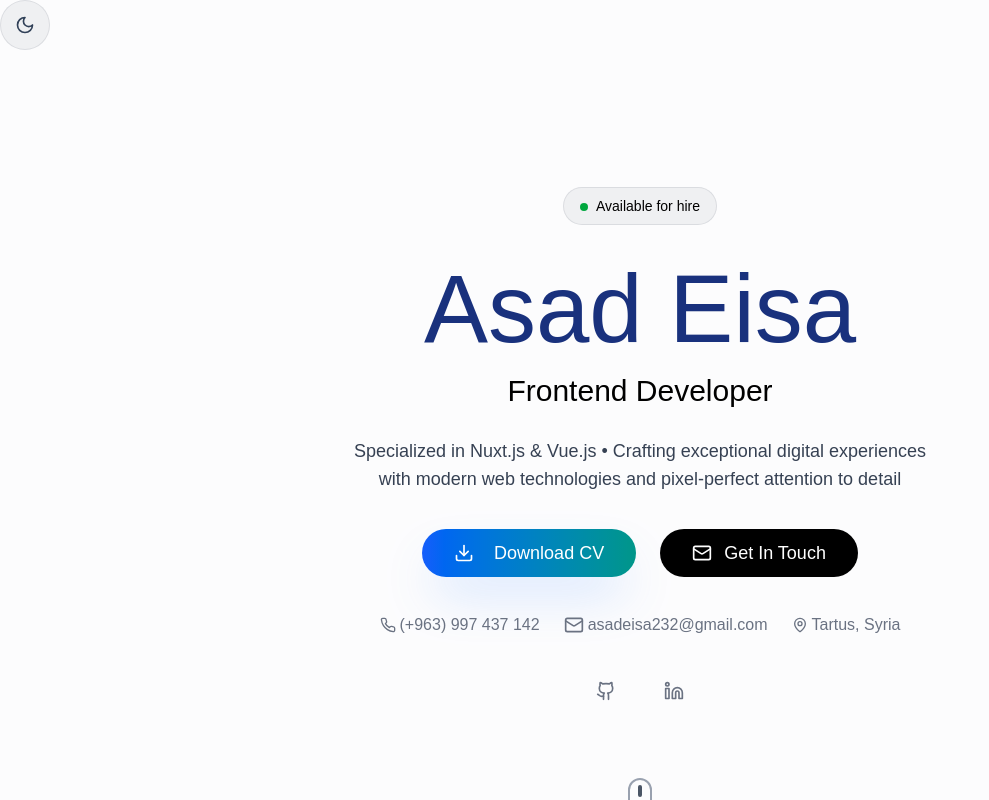
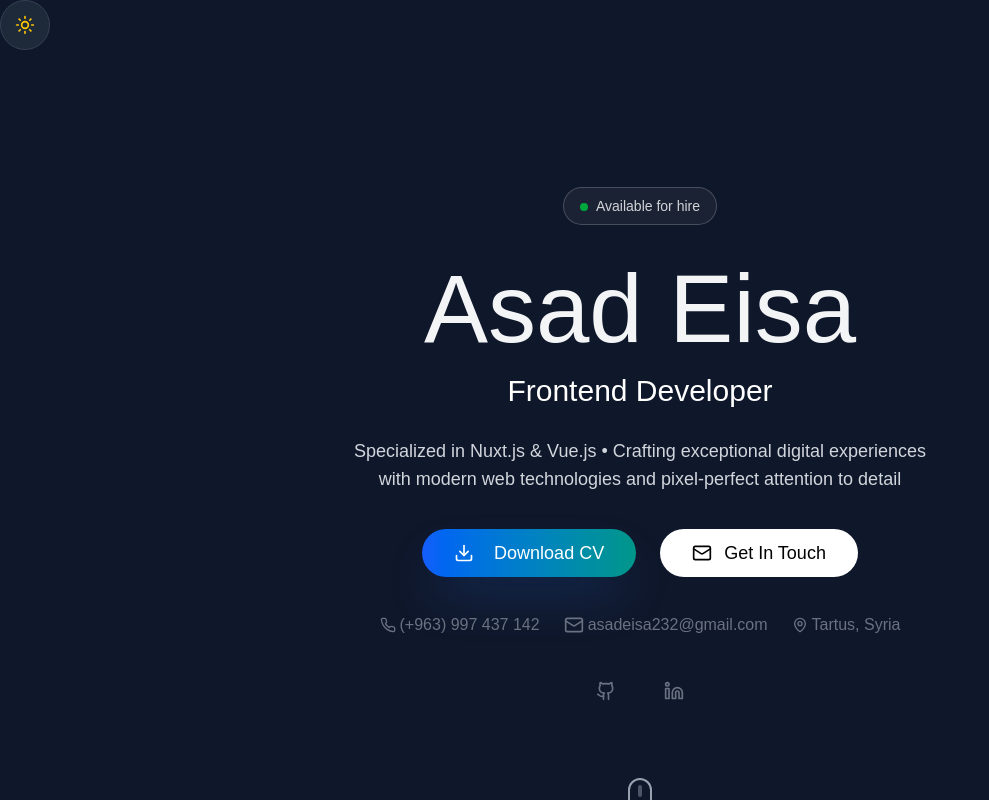
Before and after one commit to asadeisa/portfolio, a Nuxt app: page / in a window 1280 px wide. Shown: the top 800 px of the page, without its empty margins (0-989 px from the left). Built offline with nearby package versions, Linux system fonts and the light colour scheme.

Commit message:
fix accesspilety

```diff
--- a/app/components/ContactForm.vue
+++ b/app/components/ContactForm.vue
@@ -58,20 +58,20 @@
     <Card class="max-w-[90vw] lg:max-w-[700px] m-auto ">
       <input type="hidden" name="_captcha" value="false">
       <div class="flex flex-col gap-1 lg:gap-1.5 xl:gap-2 mb-3 lg:mb-4 xl:mb-5">
-        <label class="text-sm lg:text-base capitalize">name</label>
-        <UiInput v-model="name">
+        <label for="name" class="text-sm lg:text-base capitalize">name</label>
+        <UiInput id="name" v-model="name">
 
         </UiInput>
       </div>
       <div class="flex flex-col gap-1 lg:gap-1.5 xl:gap-2 mb-3 lg:mb-4 xl:mb-5">
-        <label class="text-sm lg:text-base capitalize  ">Email</label>
-        <UiInput v-model="email">
+        <label for="email" class="text-sm lg:text-base capitalize  ">Email</label>
+        <UiInput id="email" v-model="email">
 
         </UiInput>
       </div>
       <div class="flex flex-col gap-1 lg:gap-1.5 xl:gap-2 mb-3 lg:mb-4 xl:mb-5">
-        <label class="text-sm lg:text-base capitalize  ">Message</label>
-        <UiInput type="textarea" v-model="message">
+        <label class="text-sm lg:text-base capitalize  " for="textarea-message">Message</label>
+        <UiInput type="textarea" id="textarea-message" v-model="message">
 
         </UiInput>
       </div>
--- a/app/components/ThemeToggle.vue
+++ b/app/components/ThemeToggle.vue
@@ -1,7 +1,9 @@
 <template>
   <ClientOnly>
-    <div :aria-label="isDark ? 'Switch to light mode' : 'Switch to dark mode'">
-      <button @click="() => toggleTheme()"
+    <div >
+      <button @click="()=>toggleTheme()"
+      :title="isDark ? 'Switch to light mode' : 'Switch to dark mode'"
+        :aria-label="isDark ? 'Switch to light mode' : 'Switch to dark mode'"
         class="p-2 md:p-2.5 lg:p-3 xl:p-3.5 rounded-full focus:outline-none border border-border dark:border-gray-700 bg-gray dark:bg-gray-800 text-gray-800 dark:text-gray-100 transition-colors dark:hover:bg-gray-700 dark:hover:border-gray-500">
 
         <span v-if="isDark" class="hover:rotate-360">
@@ -45,6 +47,12 @@
 <script setup lang="ts">
 import { useDark, useToggle } from '@vueuse/core';
 
-const isDark = useDark() ;
+const isDark = useDark({
+  storageKey: 'theme',
+  valueDark: 'dark',
+  valueLight: 'light',
+  initialValue: 'dark', // default to dark on first load
+})
+
 const toggleTheme = useToggle(isDark);
 </script>
--- a/app/pages/index.vue
+++ b/app/pages/index.vue
@@ -17,7 +17,7 @@
 </script>
 <template>
   <div role="main">
-    <ThemeToggle class="fixed top-4 right-10 md:right-4 z-[1000]" />
+    <ThemeToggle class="fixed top-4 right-0 -translate-x-full z-[1000] mr-2 md:mr-1" />
 
     <!-- use the ThemeToggle component in the left of the page top left -->
     <section ref="homeSection" id="home-section"
@@ -39,9 +39,9 @@
         class=" child-home text-5xl md:text-6xl lg:text-7xl xl:text-8xl font-w-300 mb-4 text-[#19317d] dark:text-gray-100">
         Asad
         Eisa</h1>
-      <h5 style="--i:3" class="child-home text-xl lg:text-2xl xl:text-3xl font-w-300 mb-3 md:mb-4 xl:mb-7">
+      <p style="--i:3" class="child-home text-xl lg:text-2xl xl:text-3xl font-w-300 mb-3 md:mb-4 xl:mb-7">
         Frontend Developer
-      </h5>
+      </p>
       <p style="--i : 4"
         class="child-home text-sm lg:text-base xl:text-lg text-gray-700 dark:text-gray-300 max-w-xl text-balance text-center md:min-w-[700px] xl:min-w-[800px]">
         Specialized in Nuxt.js & Vue.js • Crafting exceptional digital experiences with modern web technologies and
@@ -80,7 +80,7 @@
         <a href="https://github.com/asadeisa/portfolio" target="_blank" aria-label="GitHub" class="hover:bg-gray-300 rounded-full  hover:scale-105 transition-all p-2  hover:text-black">
           <SVG name="github"></SVG>
         </a>
-        <a href="#" class="hover:bg-gray-300 rounded-full  hover:scale-105 transition-all p-2  hover:text-black">
+        <a href="#" class="hover:bg-gray-300 rounded-full  hover:scale-105 transition-all p-2  hover:text-black" aria-label="linkedin">
           <SVG name="linkedin"></SVG>
         </a>
       </section>
```
